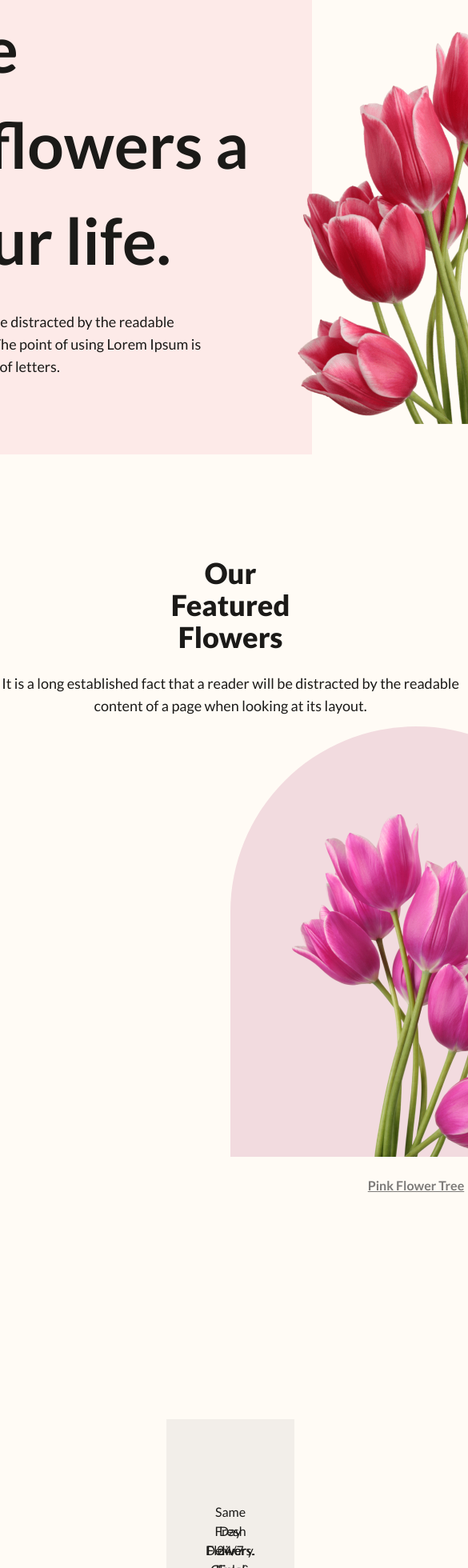
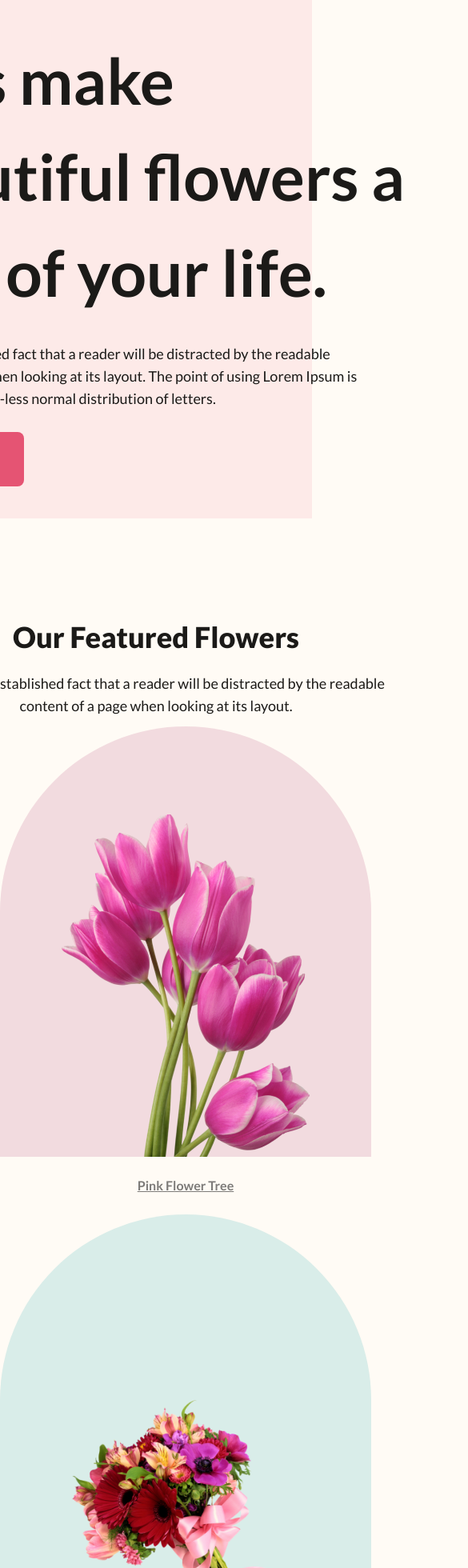
Before and after one commit to JaberChowdhury/NextJs_project, a Next.js app: page / in a window 390 px wide. Shown: the top 1960 px of the page at 80% size, 585 px wide, since content can reach past the window. Built offline with nearby package versions, Linux system fonts and the light colour scheme.

Commit message:
style: refine layout and improve responsiveness in Hero and Featured components

```diff
--- a/app/layout.tsx
+++ b/app/layout.tsx
@@ -36,8 +36,8 @@ export default function RootLayout({
         className={`${lato.variable}`}
       >
         <Hero />
-        <div className=" px-72 m-auto">{children}</div>
-        <Footer />{" "}
+        <div className="m-auto">{children}</div>
+        <Footer />
       </body>
     </html>
   );
--- a/components/Featured.tsx
+++ b/components/Featured.tsx
@@ -39,11 +39,11 @@ const Featured = () => {
           readable content of a page when looking at its layout.
         </p>
       </Flexbox>
-      <div className="flex items-end justify-between w-full">
+      <Flexbox className=" w-full justify-between flex-wrap relative">
         <Flowerbox className="bg-[#A72162]/[0.15]" url={img1} />
         <Flowerbox className="bg-[#0597A0]/[0.15]" url={img2} />
         <Flowerbox className="bg-[#477D11]/[0.15]" url={img3} />
-      </div>
+      </Flexbox>
     </Flexbox>
   );
 };
--- a/components/Hero.tsx
+++ b/components/Hero.tsx
@@ -5,7 +5,7 @@ import flower from "../assets/photos/pngwing 10.png";
 
 const Hero = () => {
   return (
-    <Flexbox className="bg-[#E55473]/[0.1]">
+    <Flexbox className="bg-[#E55473]/[0.1] flex-wrap p-10">
       <div className="flex flex-col justify-between gap-y-7">
         <h1 className="text-[80px] font-bold w-[708px]">
           Let&apos;s make beautiful flowers a part of your life.
@@ -20,7 +20,7 @@ const Hero = () => {
           Shop Now
         </button>
       </div>
-      <Image width={635} height={800} src={flower} alt="awesome flower" />
+      <Image width={635} height={800} src={flower} className="hidden lg:block" alt="awesome flower" />
     </Flexbox>
   );
 };
```
